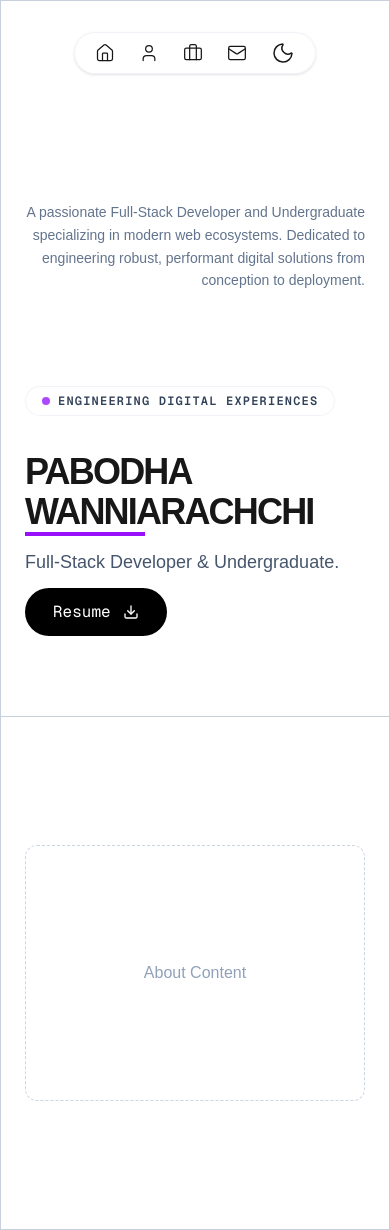
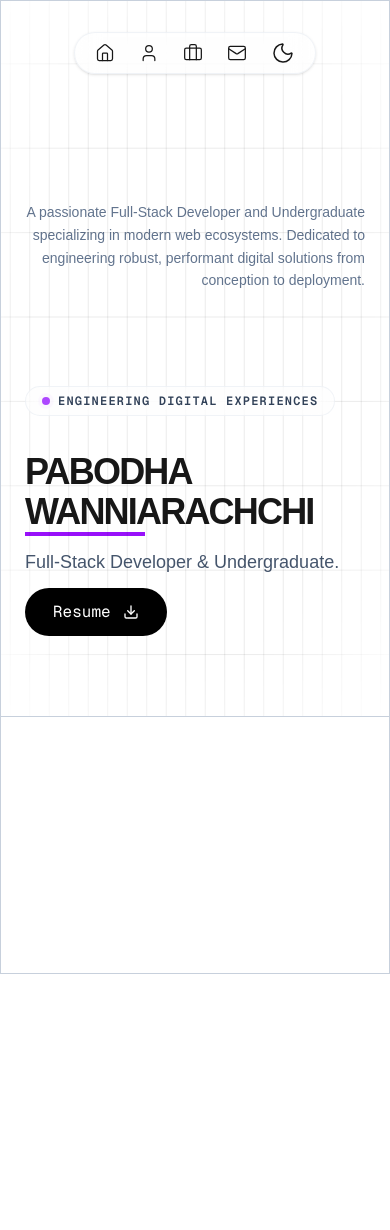
Before and after one commit to Pabodha-Wann/portfolio, a Next.js app: page / in a window 390 px wide. After the commit the page ends 974 px from the top, so only its background shows below. Built offline with nearby package versions, Linux system fonts and the light colour scheme.

Commit message:
feat: integrate framer motion for scroll-triggered hero animations

```diff
--- a/app/globals.css
+++ b/app/globals.css
@@ -37,7 +37,7 @@ body {
 
 /* --- Premium Macro Grid --- */
 .bg-macro-grid {
-  background-size: 75vw 70vh;
+  background-size: 5vw 10vh;
 
 
   background-position: center;
@@ -49,11 +49,11 @@ body {
 }
 
 
-.dark .bg-macro-grid {
+/* .dark .bg-macro-grid {
   background-image:
     linear-gradient(to right, rgba(255, 255, 255, 0.06) 1px, transparent 1px),
     linear-gradient(to bottom, rgba(255, 255, 255, 0.06) 1px, transparent 1px);
-}
+} */
 
 
 .bg-grid-mask {
--- a/app/page.tsx
+++ b/app/page.tsx
@@ -1,3 +1,4 @@
+import About from "@/components/About"
 import Hero from "@/components/Hero"
 import { Particles } from "@/components/ui/particles"
 
@@ -9,21 +10,12 @@ export default function Home() {
         <Particles />
       </div>
 
-
       {/* <div className="absolute inset-0 z-0 bg-macro-grid bg-grid-mask pointer-events-none" /> */}
 
       <div className="relative z-10 w-full max-w-6xl min-h-screen border-x border-slate-400/50 dark:border-slate-600/50">
-
         <Hero />
-
-        <section className="w-full border-b border-slate-400/50 px-6 py-32 dark:border-slate-600/50 md:px-12">
-          {/* <About /> */}
-          <div className="h-64 rounded-xl border border-dashed border-slate-300 dark:border-slate-700 flex items-center justify-center">
-            <span className="text-slate-400">About Content</span>
-          </div>
-        </section>
+        <About />
       </div>
-
 
     </div>
   )
--- /dev/null
+++ b/components/About.tsx
@@ -0,0 +1,11 @@
+import React from 'react'
+
+const About = () => {
+  return (
+    <section className="w-full border-b border-slate-400/50 px-6 py-32 dark:border-slate-600/50 md:px-12">
+
+    </section>
+  )
+}
+
+export default About
--- a/components/Hero.tsx
+++ b/components/Hero.tsx
@@ -1,42 +1,70 @@
+"use client"
 import { Download } from "lucide-react"
+import {AnimatePresence,motion}  from "framer-motion"
 
 
 const Hero = () => {
   return (
 
-    <div className="flex h-[85vh] flex-col justify-between border-y border-slate-400/50 px-6 pt-50 pb-20 lg:pt-25 lg:pb-20 dark:border-slate-600/50 md:px-12">
+    <div className="relative flex h-[85vh] flex-col justify-between border-y border-slate-400/50 px-6 pt-50 pb-20 lg:pt-25 lg:pb-20 dark:border-slate-600/50 md:px-12">
+      <div className="absolute inset-0 z-0 bg-macro-grid bg-grid-mask pointer-events-none" />
 
 
-      <div className="max-w-sm self-end text-right">
+      <motion.div
+        initial={{ opacity: 0, x: 100 }}
+        whileInView={{ opacity: 1, x: 0 }}
+        viewport={{ once: false, amount: 0.3 }}
+        transition={{ duration: 0.8, ease: "easeInOut" }}
+        className="max-w-sm self-end text-right">
         <p className="text-sm leading-relaxed text-slate-500 dark:text-slate-400 md:text-base">
           A passionate Full-Stack Developer and Undergraduate specializing in modern web ecosystems. Dedicated to engineering robust, performant digital solutions from conception to deployment.
         </p>
-      </div>
+      </motion.div>
 
 
       <div className="flex flex-col gap-3 self-start">
 
-                <div className="mb-6 inline-flex w-fit items-center gap-2 rounded-full border border-slate-200/50 bg-white/40 px-4 py-1.5 text-xs font-semibold tracking-widest text-slate-700 backdrop-blur-md dark:border-slate-700/50 dark:bg-black/40 dark:text-slate-300 sm:text-sm">
+                <motion.div
+                initial={{ opacity: 0, x: -100 }}
+                whileInView={{ opacity: 1, x: 0 }}
+                viewport={{ once: false, amount: 0.1 }}
+                transition={{ duration: 0.8, delay: 0.1, ease: "easeInOut" }}
+                className="mb-6 inline-flex w-fit items-center gap-2 rounded-full border border-slate-200/50 bg-white/40 px-4 py-1.5 text-xs font-semibold tracking-widest text-slate-700 backdrop-blur-md dark:border-slate-700/50 dark:bg-black/40 dark:text-slate-300 sm:text-sm">
                       <span className="relative flex h-2 w-2">
                         <span className="absolute inline-flex h-full w-full animate-ping rounded-full bg-purple-400 opacity-75"></span>
                         <span className="relative inline-flex h-2 w-2 rounded-full bg-purple-500"></span>
                       </span>
 
                       <p className="font-mono text-xs">ENGINEERING DIGITAL EXPERIENCES</p>
-                </div>
+                </motion.div>
 
-                <h1 className="font-bold tracking-tighter text-4xl sm:text-7xl md:text-8xl lg:text-8xl">
+                <motion.h1
+                  initial={{ opacity: 0, x: -100 }}
+                  whileInView={{ opacity: 1, x: 0 }}
+                  viewport={{ once: false, amount: 0.1 }}
+                  transition={{ duration: 0.8, delay: 0.3, ease: "easeInOut" }}
+                  className="font-bold tracking-tighter text-4xl sm:text-7xl md:text-8xl lg:text-8xl">
                   PABODHA<br/><p className="hover:text-purple-600 transition-colors duration-300">WANNIARACHCHI</p>
                   <div className="w-30 h-1 bg-purple-600"/>
-                </h1>
+                </motion.h1>
 
-                <p className="text-lg font-medium text-slate-600 dark:text-slate-400">
+                <motion.p
+                  initial={{ opacity: 0, y: 100 }}
+                  whileInView={{ opacity: 1, y: 0 }}
+                  viewport={{ once: false, amount: 0.1 }}
+                  transition={{ duration: 0.8, delay: 0.5, ease: "easeInOut" }}
+                  className="text-lg font-medium text-slate-600 dark:text-slate-400">
                   Full-Stack Developer & Undergraduate.
-                </p>
+                </motion.p>
 
-                <button className="bg-black text-white font-mono py-3 px-7 w-fit rounded-3xl flex gap-3 justify-center items-center dark:bg-white dark:text-black cursor-pointer">
+                <motion.button
+                initial={{ opacity: 0, y: 100 }}
+                  whileInView={{ opacity: 1, y: 0 }}
+                  viewport={{ once: false, amount: 0.1 }}
+                  transition={{ duration: 0.8, delay: 0.5, ease: "easeInOut" }}
+                className="bg-black text-white font-mono py-3 px-7 w-fit rounded-3xl flex gap-3 justify-center items-center dark:bg-white dark:text-black cursor-pointer">
                   Resume <Download size={16}/>
-                </button>
+                </motion.button>
       </div>
 
     </div>
--- a/package.json
+++ b/package.json
@@ -11,6 +11,7 @@
   "dependencies": {
     "class-variance-authority": "^0.7.1",
     "clsx": "^2.1.1",
+    "framer-motion": "^12.38.0",
     "lucide-react": "^1.8.0",
     "next": "16.2.3",
     "next-themes": "^0.4.6",
```
Also changed, not shown: 1 other file (tests, documents, lock files or other folders).
